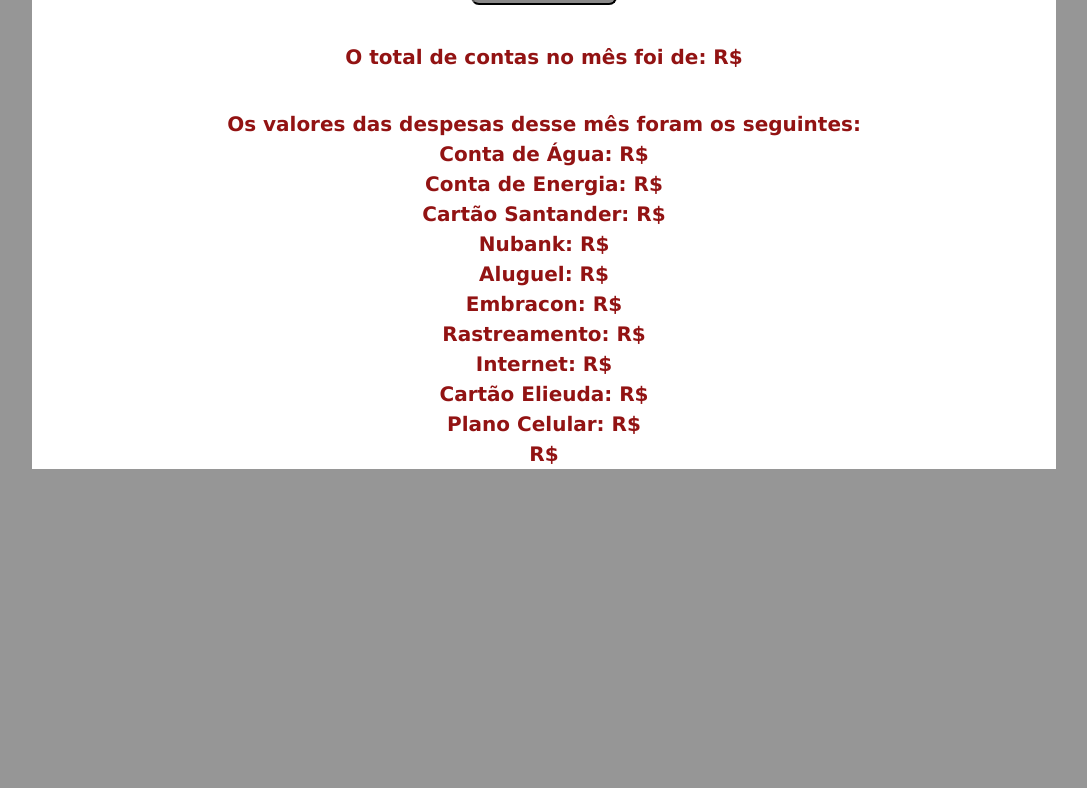
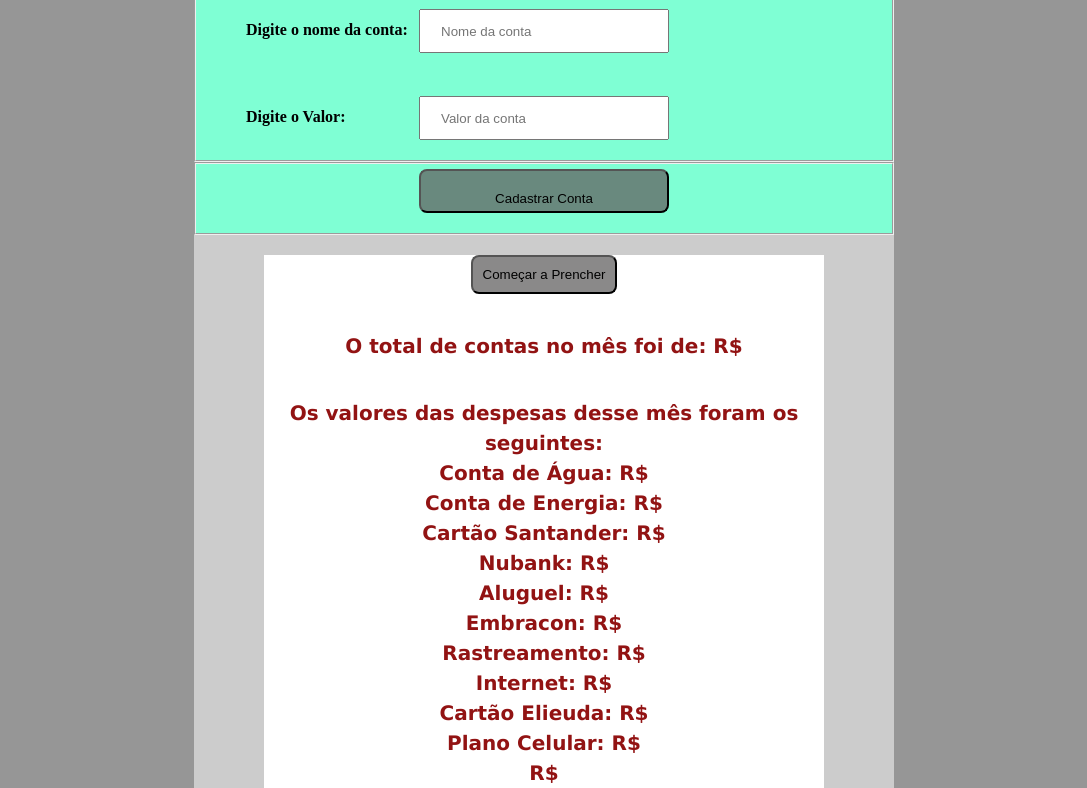
Before and after one commit to RickyKitanoDev/PaymentList, a plain HTML site: page index.html in a window 1280 px wide. Shown: the part 92-880 px from the top of the page, without its empty margins (96-1183 px from the left). Before the commit the page ends 800 px from the top, so only its background shows below. Drawn offline with Linux system fonts and the light colour scheme.

Commit message:
Created form and style

```diff
--- a/css/styles.css
+++ b/css/styles.css
@@ -43,14 +43,15 @@ h3 {
 }
 
 
-/*.main {
+.main {
     background: #CCC;
     width: 700px;
     height: 100%;
-    position: absolute;
-}*/
+    margin-left: auto;
+    margin-right: auto;
+}
 
-.btn-contas {
+#cadastrar,.btn-contas {
     background: rgba(99, 97, 97, 0.747);
     padding: 10px;
     border-radius: 8px;
@@ -61,8 +62,38 @@ h3 {
     cursor: pointer;
 }
 
-.btn-contas:hover {
+#cadastrar:hover,.btn-contas:hover {
     background-color: #c8c8c8;
     transition: 0.5s;
     opacity: 0.7;
 }
+
+
+/***Estilo Formulario***/
+
+#form-cadastro-contas{
+    background: aquamarine;
+}
+
+label{
+    font-weight: bold;
+}
+
+#form-cadastro input{
+    width: 250px;
+    height: 40px;
+    display: block;
+    margin-top: 5px;
+    margin-bottom: 20px;
+    margin-left: auto;
+    margin-right: auto;
+    padding: 20px;
+}
+
+.input-form{
+    position: relative;
+    top:35px;
+    left: 50px;
+}
+
+/**Estilo botão**/
--- a/index.html
+++ b/index.html
@@ -15,18 +15,42 @@
     <div class="main">
         <div id="titulo">
             <h1 class="titulo-pagina">Balanço de contas do mês</h1>
-            <div class="contas">
-                <button class="btn-contas" onclick="PreencherGastos()">Começar a Prencher</button>
-                <h2 id="total-contas">O total de contas no mês foi de: R$ <br></h2>
+        </div>
 
-                <h3 id="contas-mes">Os valores das despesas desse mês foram os seguintes: <br>Conta de Água: R$ <br>Conta de Energia: R$ <br>Cartão Santander: R$ <br>Nubank: R$ <br>Aluguel: R$ <br>Embracon: R$ <br>Rastreamento: R$ <br>Internet: R$ <br>Cartão Elieuda: R$
-                    <br>Plano Celular: R$ <br> R$</h3>
-            </div>
+        <div id="form-cadastro-contas">
+            <form id="form-cadastro">
+                <fieldset>
+                    <div class="input-form">
+                        <label for="nome">Digite o nome da conta:</label>
+                    </div>
+                        <input id="nome" type="text" value="" placeholder="Nome da conta" />
 
+                    <div class="input-form">
+                        <label for="valor">Digite o Valor:</label>
+                    </div>
+                        <input id="valor" type="text" value="" placeholder="Valor da conta" />
+                </fieldset>
+                <fieldset>
+                    <input id="cadastrar" type="button" value="Cadastrar Conta" />
+                </fieldset>
+            </form>
         </div>
+
+        <div class="contas">
+            <button class="btn-contas" onclick="PreencherGastos()">Começar a Prencher</button>
+            <h2 id="total-contas">O total de contas no mês foi de: R$ <br></h2>
+
+            <h3 id="contas-mes">Os valores das despesas desse mês foram os seguintes: <br>Conta de Água: R$
+                <br>Conta de Energia: R$ <br>Cartão Santander: R$ <br>Nubank: R$ <br>Aluguel: R$ <br>Embracon: R$
+                <br>Rastreamento: R$ <br>Internet: R$ <br>Cartão Elieuda: R$
+                <br>Plano Celular: R$ <br> R$
+            </h3>
+        </div>
+
+
     </div>
     <!------Aqui tu carrega o javascript separado. na pratica o navegador vai interpretar e juntar tudo -->
-    <script src="js/main.js" type="text/javascript" />
+    <script src="js/main.js" type="text/javascript"></script>
 </body>
 
 </html>
```
